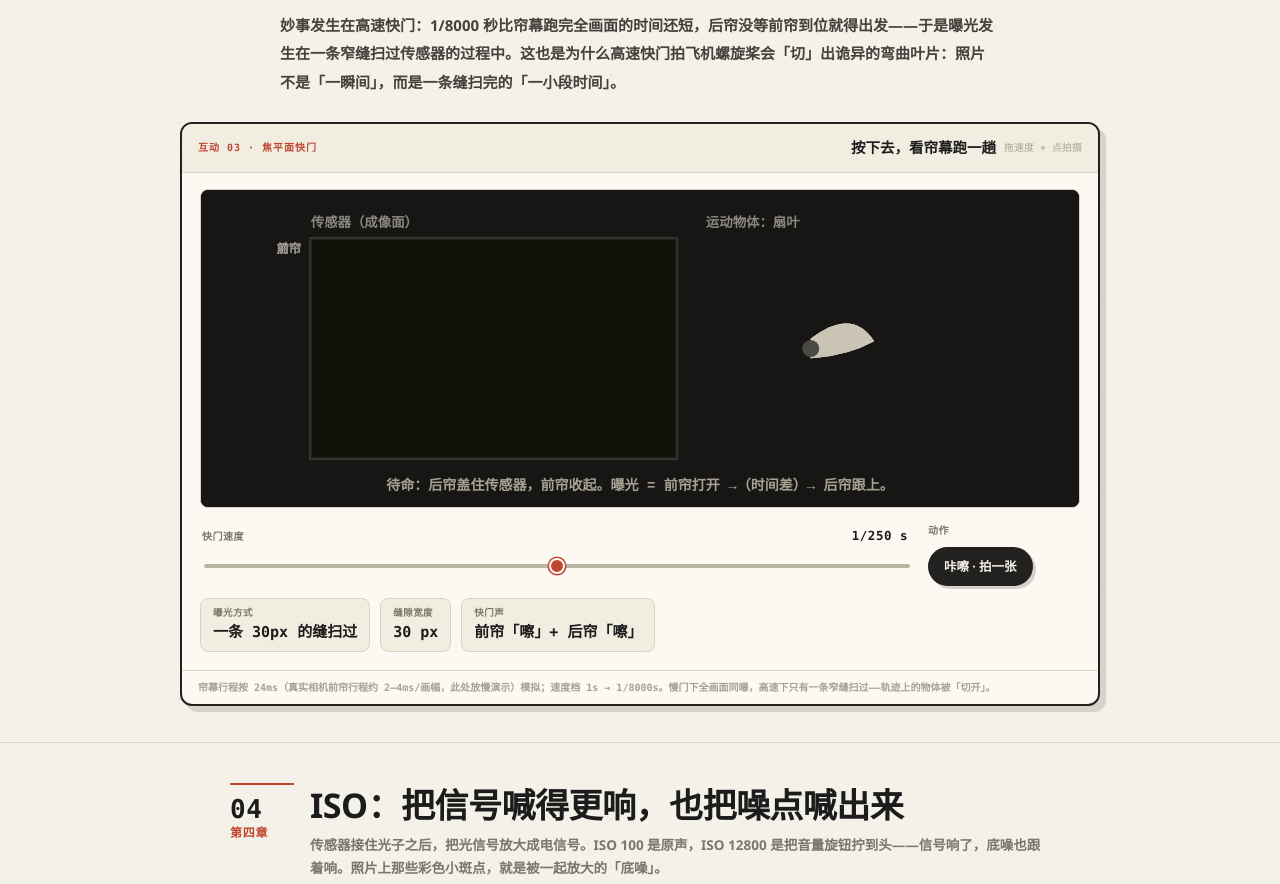
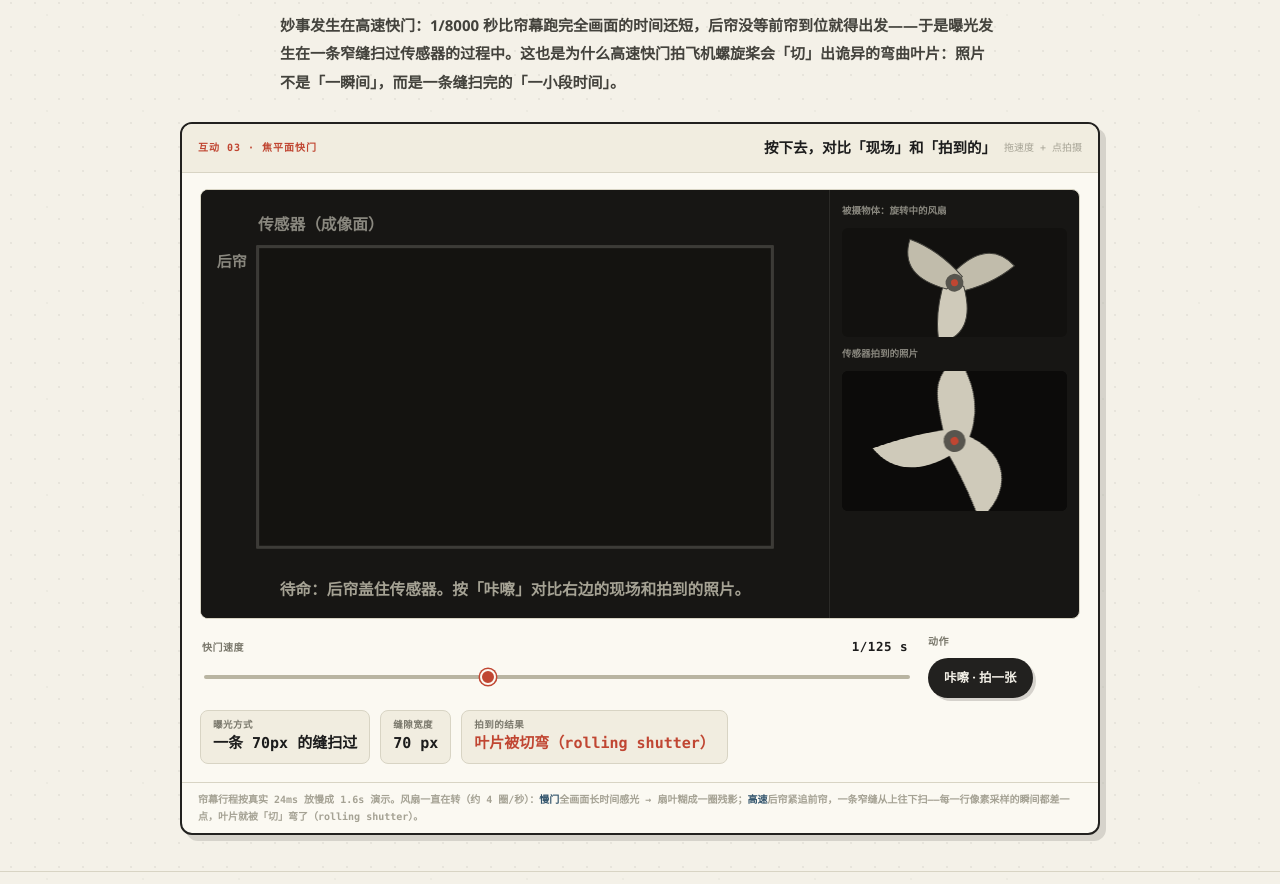
Before and after one commit to StarrySea1412/camera-primer, a plain HTML site: page index.html in a window 1280 px wide. Shown: the part 3200-4084 px from the top of the page. Drawn offline with Linux system fonts and the light colour scheme.

Commit message:
快门互动重做：真·三叶旋转风扇 + rolling shutter 结果帧（慢门残影/高速切弯），帘幕标签随帘走

```diff
--- a/index.html
+++ b/index.html
@@ -206,20 +206,28 @@ input[type=range]::-webkit-slider-thumb{appearance:none;width:16px;height:16px;b
     </div>
     <div class="prose"><p>妙事发生在高速快门：1/8000 秒比帘幕跑完全画面的时间还短，后帘没等前帘到位就得出发——于是曝光发生在一条<b>窄缝扫过传感器</b>的过程中。这也是为什么高速快门拍飞机螺旋桨会「切」出诡异的弯曲叶片：照片不是「一瞬间」，而是一条缝扫完的「一小段时间」。</p></div>
     <div class="demo">
-      <div class="demo-head"><span class="demo-tag">互动 03 · 焦平面快门</span><span class="demo-title">按下去，看帘幕跑一趟<span class="hint">拖速度 + 点拍摄</span></span></div>
+      <div class="demo-head"><span class="demo-tag">互动 03 · 焦平面快门</span><span class="demo-title">按下去，对比「现场」和「拍到的」<span class="hint">拖速度 + 点拍摄</span></span></div>
       <div class="demo-body">
-        <div class="stage"><svg id="sh-svg" viewBox="0 0 720 260" role="img" aria-label="焦平面快门帘幕运动示意"></svg></div>
+        <div class="stage" style="display:grid;grid-template-columns:1fr 250px">
+          <svg id="sh-svg" viewBox="0 0 440 300" role="img" aria-label="焦平面快门帘幕运动示意"></svg>
+          <div style="border-left:1px solid #2b2a27;padding:12px;display:flex;flex-direction:column;gap:8px">
+            <div style="font-family:var(--mono);font-size:9.5px;color:#8a887f">被摄物体：旋转中的风扇</div>
+            <svg id="sh-fan" viewBox="0 0 226 110" style="background:#12110f;border-radius:6px"></svg>
+            <div style="font-family:var(--mono);font-size:9.5px;color:#8a887f">传感器拍到的照片</div>
+            <canvas id="sh-res" width="226" height="140" style="width:100%;border-radius:6px;display:block;background:#0c0b0a"></canvas>
+          </div>
+        </div>
         <div class="controls">
-          <div class="ctl"><label>快门速度<b id="sh-sv">1/125 s</b></label><input type="range" id="sh-s" min="0" max="10" step="1" value="5"/></div>
+          <div class="ctl"><label>快门速度<b id="sh-sv">1/125 s</b></label><input type="range" id="sh-s" min="0" max="10" step="1" value="4"/></div>
           <div class="ctl" style="flex:0 0 auto"><label style="margin-bottom:7px">动作</label><button class="btn" id="sh-fire">咔嚓 · 拍一张</button></div>
         </div>
         <div class="readout">
-          <div class="rd">曝光方式<b id="sh-r1">全画面同时</b></div>
+          <div class="rd">曝光方式<b id="sh-r1">—</b></div>
           <div class="rd">缝隙宽度<b id="sh-r2">—</b></div>
-          <div class="rd">快门声<b>前帘「嚓」+ 后帘「嚓」</b></div>
+          <div class="rd">拍到的结果<b id="sh-r3" class="hot">还没拍</b></div>
         </div>
       </div>
-      <div class="demo-foot">帘幕行程按 24ms（真实相机前帘行程约 2–4ms/画幅，此处放慢演示）模拟；速度档 1s → 1/8000s。慢门下全画面同曝，高速下只有一条窄缝扫过——轨迹上的物体被「切开」。</div>
+      <div class="demo-foot">帘幕行程按真实 24ms 放慢成 1.6s 演示。风扇一直在转（约 4 圈/秒）：<b>慢门</b>全画面长时间感光 → 扇叶糊成一圈残影；<b>高速</b>后帘紧追前帘，一条窄缝从上往下扫——每一行像素采样的瞬间都差一点，叶片就被「切」弯了（rolling shutter）。</div>
     </div>
   </div>
 </section>
@@ -493,78 +501,133 @@ const srand = () => { seed = (seed * 1103515245 + 12345) & 0x7fffffff; return se
   draw();
 })();
 
-/* ═══ 03 快门 ═══ */
+/* ═══ 03 快门（帘幕 + 旋转风扇 + rolling shutter 结果帧）═══ */
 (() => {
   const svg = $("#sh-svg");
   if (!svg) return;
-  const FX = 90, FY = 40, FW = 300, FH = 180;      // 传感器框
+  const FX = 40, FY = 40, FW = 360, FH = 210;
   const SPEEDS = ["1s", "1/8 s", "1/30 s", "1/60 s", "1/125 s", "1/250 s", "1/500 s", "1/1000 s", "1/2000 s", "1/4000 s", "1/8000 s"];
   const SECS = [1, 0.125, 1 / 30, 1 / 60, 1 / 125, 1 / 250, 1 / 500, 1 / 1000, 1 / 2000, 1 / 4000, 1 / 8000];
-  const TRAVEL = 1.6;   // 帘幕走完一程的演示秒数（真实 2–4ms，放慢演示）
-  el("rect", { x: 0, y: 0, width: 720, height: 260, fill: "#171614" }, svg);
-  el("text", { x: FX, y: 30, fill: "#8a887f", "font-size": 11, "font-family": "monospace" }, svg).textContent = "传感器（成像面）";
-  el("text", { x: FX + FW + 24, y: 30, fill: "#8a887f", "font-size": 11, "font-family": "monospace" }, svg).textContent = "运动物体：扇叶";
-  // 传感器框 + 感光底
-  const glow = el("rect", { x: FX, y: FY, width: FW, height: FH, fill: "rgba(240,200,106,.22)" }, svg);
+  const TRAVEL = 1.6, REAL_TRAVEL = 0.024, OMEGA = 1440 * Math.PI / 180;
+  el("rect", { x: 0, y: 0, width: 440, height: 300, fill: "#171614" }, svg);
+  el("text", { x: FX, y: 28, fill: "#8a887f", "font-size": 11, "font-family": "monospace" }, svg).textContent = "传感器（成像面）";
+  const glow = el("rect", { x: FX, y: FY, width: FW, height: FH, fill: "rgba(240,200,106,.25)" }, svg);
   el("rect", { x: FX, y: FY, width: FW, height: FH, fill: "none", stroke: "#4a4844", "stroke-width": 2.5 }, svg);
   for (let i = 1; i < 6; i++) el("line", { x1: FX, y1: FY + FH / 6 * i, x2: FX + FW, y2: FY + FH / 6 * i, stroke: "rgba(255,255,255,.04)" }, svg);
-  // 风扇（演示高速快门切分运动）
-  const fan = el("g", {}, svg);
+  const front = el("rect", { x: FX, y: FY, width: FW, height: 0, fill: "#141310", stroke: "#3c3b37", "stroke-width": 1.5 }, svg);
+  const back = el("rect", { x: FX, y: FY, width: FW, height: FH, fill: "#141310", stroke: "#3c3b37", "stroke-width": 1.5 }, svg);
+  const frontLabel = el("text", { x: FX - 8, y: FY + 14, fill: "#c9c4b4", "font-size": 10.5, "font-family": "monospace", "text-anchor": "end", opacity: 0 }, svg);
+  frontLabel.textContent = "前帘";
+  const backLabel = el("text", { x: FX - 8, y: FY + 14, fill: "#8a887f", "font-size": 10.5, "font-family": "monospace", "text-anchor": "end" }, svg);
+  backLabel.textContent = "后帘";
+  const slitLabel = el("text", { x: FX + FW / 2, y: FY - 10, fill: "#f0c86a", "font-size": 10.5, "font-family": "monospace", "text-anchor": "middle" }, svg);
+  const caption = el("text", { x: 220, y: 284, fill: "#a5a294", "font-size": 11, "font-family": "monospace", "text-anchor": "middle" }, svg);
+  const fanSvg = $("#sh-fan");
+  const fan = el("g", {}, fanSvg);
   const fanBlades = [];
-  for (let i = 0; i < 3; i++) fanBlades.push(el("path", { d: "M0 -8 Q34 -34 52 -6 Q30 6 0 8 Z", fill: "#c9c4b4" }, fan));
-  el("circle", { cx: 0, cy: 0, r: 7, fill: "#4a4844" }, fan);
-  fan.setAttribute("transform", `translate(${FX + FW + 110} ${FY + FH / 2})`);
-  const cutLabel = el("text", { x: FX + FW + 52, y: FY + FH - 8, fill: "#8a887f", "font-size": 10, "font-family": "monospace" }, svg);
-  // 帘幕
-  const front = el("rect", { x: FX, y: FY, width: FW, height: 0, fill: "#111008", stroke: "#2c2b27", "stroke-width": 1.5 }, svg);
-  const back = el("rect", { x: FX, y: FY, width: FW, height: FH, fill: "#111008", stroke: "#2c2b27", "stroke-width": 1.5 }, svg);
-  const frontLabel = el("text", { x: FX - 8, y: FY + 12, fill: "#c9c4b4", "font-size": 10, "font-family": "monospace", "text-anchor": "end" }, svg);
-  frontLabel.textContent = "前帘";
-  const backLabel = el("text", { x: FX - 8, y: FY + 12, fill: "#8a887f", "font-size": 10, "font-family": "monospace", "text-anchor": "end" }, svg);
-  backLabel.textContent = "后帘";
-  const slitLabel = el("text", { x: FX + FW / 2, y: FY - 8, fill: "#f0c86a", "font-size": 10.5, "font-family": "monospace", "text-anchor": "middle" }, svg);
-  const caption = el("text", { x: 360, y: 246, fill: "#a5a294", "font-size": 11.5, "font-family": "monospace", "text-anchor": "middle" }, svg);
-  let anim = null;
-  function speedInfo() {
-    const i = +$("#sh-s").value;
-    return { label: SPEEDS[i], sec: SECS[i] };
+  for (let i = 0; i < 3; i++) {
+    fanBlades.push(el("path", { d: "M0 -10 Q40 -40 62 -8 Q36 8 0 10 Z", fill: i % 2 ? "#cfcaba" : "#c1bcab", stroke: "#43423c", "stroke-width": 1, transform: "rotate(" + i * 120 + ")" }, fan));
   }
+  el("circle", { cx: 0, cy: 0, r: 9, fill: "#57554e" }, fan);
+  el("circle", { cx: 0, cy: 0, r: 3.5, fill: "#c04632" }, fan);
+  fan.setAttribute("transform", "translate(113 55)");
+  const res = $("#sh-res");
+  const rctx = res.getContext("2d");
+  const off = document.createElement("canvas");
+  off.width = res.width; off.height = res.height;
+  const octx = off.getContext("2d");
+  function drawProp(angle) {
+    octx.clearRect(0, 0, off.width, off.height);
+    octx.save();
+    octx.translate(off.width / 2, off.height / 2);
+    octx.rotate(angle);
+    for (let i = 0; i < 3; i++) {
+      octx.save();
+      octx.rotate(i * 2 * Math.PI / 3);
+      octx.beginPath();
+      octx.moveTo(0, -12);
+      octx.quadraticCurveTo(52, -52, 82, -10);
+      octx.quadraticCurveTo(44, 10, 0, 12);
+      octx.closePath();
+      octx.fillStyle = "#cfcaba";
+      octx.fill();
+      octx.restore();
+    }
+    octx.beginPath(); octx.arc(0, 0, 11, 0, 7); octx.fillStyle = "#57554e"; octx.fill();
+    octx.beginPath(); octx.arc(0, 0, 4, 0, 7); octx.fillStyle = "#c04632"; octx.fill();
+    octx.restore();
+  }
+  function capture(sec) {
+    const W = res.width, H = res.height;
+    rctx.fillStyle = "#0c0b0a"; rctx.fillRect(0, 0, W, H);
+    const baseAngle = 0.7;
+    if (sec >= REAL_TRAVEL) {
+      const span = OMEGA * sec;
+      const K = Math.max(6, Math.min(42, Math.round(span / (Math.PI / 9))));
+      for (let k = 0; k < K; k++) {
+        const t = k / (K - 1) * sec;
+        drawProp(baseAngle + OMEGA * t);
+        rctx.save();
+        rctx.globalAlpha = 0.16 / Math.pow(K / 12, 0.6);
+        rctx.drawImage(off, 0, 0);
+        rctx.restore();
+      }
+      return sec >= 0.5 ? "整圈残影（长曝光）" : "扇形残影（运动模糊）";
+    }
+    const rowH = 2;
+    for (let y = 0; y < H; y += rowH) {
+      const tRow = (y / H) * REAL_TRAVEL;
+      drawProp(baseAngle + OMEGA * (sec + tRow));
+      rctx.drawImage(off, 0, y, W, rowH, 0, y, W, rowH);
+    }
+    return "叶片被切弯（rolling shutter）";
+  }
+  let anim = null, fanAngle = 0, lastT = 0;
+  function fanLoop(now) {
+    if (!lastT) lastT = now;
+    fanAngle += (now - lastT) / 1000 * OMEGA * 0.35;
+    lastT = now;
+    fan.setAttribute("transform", "translate(113 55) rotate(" + (fanAngle * 180 / Math.PI % 360) + ")");
+    requestAnimationFrame(fanLoop);
+  }
+  requestAnimationFrame(fanLoop);
+  function speedInfo() { const i = +$("#sh-s").value; return { label: SPEEDS[i], sec: SECS[i] }; }
   function idle() {
     const { label, sec } = speedInfo();
-    front.setAttribute("height", 0);
-    back.setAttribute("height", FH);
+    front.setAttribute("height", 0); front.setAttribute("y", FY);
+    back.setAttribute("y", FY); back.setAttribute("height", FH);
     glow.setAttribute("opacity", 0);
+    frontLabel.setAttribute("opacity", 0);
+    backLabel.setAttribute("y", FY + 14);
     slitLabel.textContent = "";
-    caption.textContent = "待命：后帘盖住传感器，前帘收起。曝光 = 前帘打开 →（时间差）→ 后帘跟上。";
-    const gapPct = Math.min(100, sec / 0.024 * 100);
-    $("#sh-r1").textContent = gapPct >= 100 ? "全画面同时（长曝光）" : `一条 ${Math.max(4, Math.round(gapPct / 100 * FH))}px 的缝扫过`;
-    $("#sh-r2").textContent = gapPct >= 100 ? "—（后帘等前帘到位后才出发）" : Math.round(gapPct / 100 * FH) + " px";
-    fanBlades.forEach((b, k) => { b.setAttribute("opacity", sec <= 1 / 1000 ? 0.35 : 1); });
-    cutLabel.textContent = sec <= 1 / 1000 ? "↑ 高速快门把旋转扇叶「切」弯了" : "";
+    caption.textContent = "待命：后帘盖住传感器。按「咔嚓」对比右边的现场和拍到的照片。";
+    const gapPct = Math.min(100, sec / REAL_TRAVEL * 100);
+    $("#sh-r1").textContent = gapPct >= 100 ? "全画面同时（长曝光）" : "一条 " + Math.max(4, Math.round(gapPct / 100 * FH)) + "px 的缝扫过";
+    $("#sh-r2").textContent = gapPct >= 100 ? "—（后帘等前帘到位才出发）" : Math.round(gapPct / 100 * FH) + " px";
   }
   function fire() {
     if (anim) return;
     const { sec } = speedInfo();
-    const delay = Math.min(TRAVEL, sec / 0.024 * TRAVEL);   // 后帘出发的演示延迟
+    const delay = Math.min(TRAVEL, sec / REAL_TRAVEL * TRAVEL);
     const t0 = performance.now();
-    glow.setAttribute("opacity", 0.9);
-    caption.textContent = sec >= 0.125
-      ? "长曝光：前帘完全打开，停留，再由后帘收回——全画面同时感光。"
-      : "高速：后帘紧追前帘，曝光发生在一条窄缝扫过的过程中。";
+    let captured = false;
+    glow.setAttribute("opacity", 0.85);
+    caption.textContent = sec >= 0.125 ? "长曝光：前帘全开，停留，后帘收回——全画面同时感光。" : "高速：后帘紧追前帘，一条窄缝扫过传感器。";
     function step(now) {
       const t = (now - t0) / 1000;
       const frontY = Math.min(FH, t / TRAVEL * FH);
-      front.setAttribute("y", FY);
-      front.setAttribute("height", frontY);
-      frontLabel.setAttribute("y", FY + Math.min(frontY + 12, FH));
+      front.setAttribute("y", FY); front.setAttribute("height", frontY);
+      frontLabel.setAttribute("y", FY + Math.min(frontY + 14, FH + 10));
+      frontLabel.setAttribute("opacity", frontY > 8 ? 1 : 0);
       const backY = Math.min(FH, Math.max(0, (t - delay) / TRAVEL * FH));
-      back.setAttribute("y", FY + backY);
-      back.setAttribute("height", FH - backY);
-      backLabel.setAttribute("y", FY + backY + 12);
-      // 风扇转动
-      const rot = sec <= 1 / 500 ? "none" : `rotate(${t * 220 % 360})`;
-      fanBlades.forEach((b) => b.setAttribute("transform", rot));
-      if (t < TRAVEL + delay + 0.35) anim = requestAnimationFrame(step);
+      back.setAttribute("y", FY + backY); back.setAttribute("height", FH - backY);
+      backLabel.setAttribute("y", FY + backY + 14);
+      slitLabel.textContent = (t > delay * 0.9 && t < delay + TRAVEL) ? "← 曝光缝隙 →" : "";
+      if (t >= delay + TRAVEL && !captured) {
+        captured = true;
+        $("#sh-r3").textContent = capture(sec);
+      }
+      if (t < TRAVEL + delay + 0.3) anim = requestAnimationFrame(step);
       else { anim = null; idle(); }
     }
     anim = requestAnimationFrame(step);
@@ -573,8 +636,8 @@ const srand = () => { seed = (seed * 1103515245 + 12345) & 0x7fffffff; return se
   $("#sh-fire").addEventListener("click", fire);
   $("#sh-sv").textContent = speedInfo().label;
   idle();
+  $("#sh-r3").textContent = capture(1 / 500);
 })();
-
 /* ═══ 04 ISO ═══（真实照片引擎） */
 (() => {
   const cv = $("#iso-cv");
```
